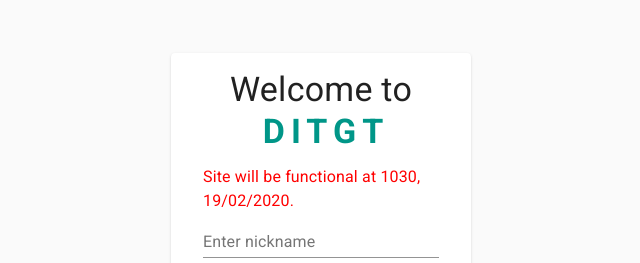
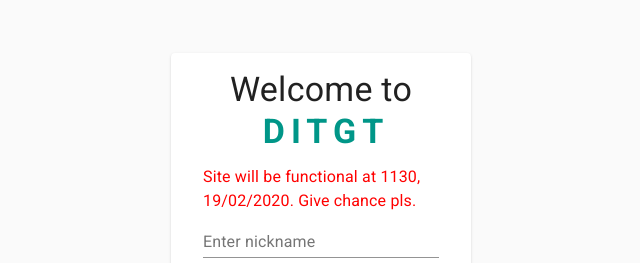
Before and after one commit to geoboom/cvwo-frontend, a React (Create React App) app: page /auth in a window 1280 px wide. Shown: the part 187-450 px from the top of the page, without its empty margins (319-959 px from the left). Built offline with nearby package versions, Linux system fonts and the light colour scheme.

Commit message:
give chance pls

```diff
--- a/src/components/App.js
+++ b/src/components/App.js
@@ -54,7 +54,8 @@ const App = () => {
 
   React.useEffect(() => {
     const client = new createConsumer(
-      `ws://cvwo-api.herokuapp.com/cable?nickname=${user.nickname}`,
+      // `wss://cvwo-api.herokuapp.com/cable?nickname=${user.nickname}`,
+      `ws://localhost:3001/cable?nickname=${user.nickname}`,
     );
     const taskChannel = client.subscriptions.create(
       {
--- a/src/components/LoginSignup.js
+++ b/src/components/LoginSignup.js
@@ -118,7 +118,7 @@ const LoginSignup = () => {
               color: 'red',
             }}
           >
-            Site will be functional at 1030, 19/02/2020.
+            Site will be functional at 1130, 19/02/2020. Give chance pls.
           </Typography>
           <TextField
             size="small"
```
